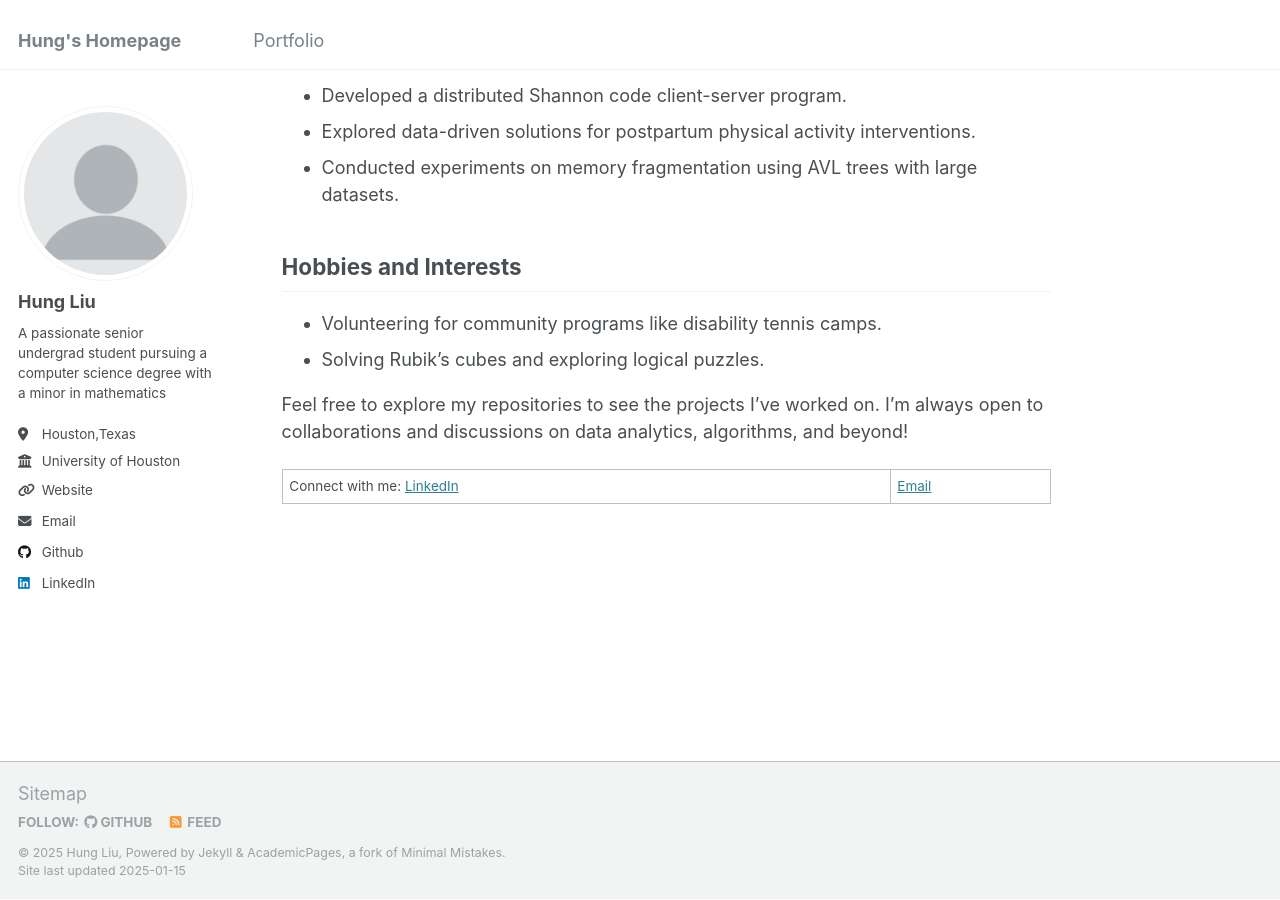
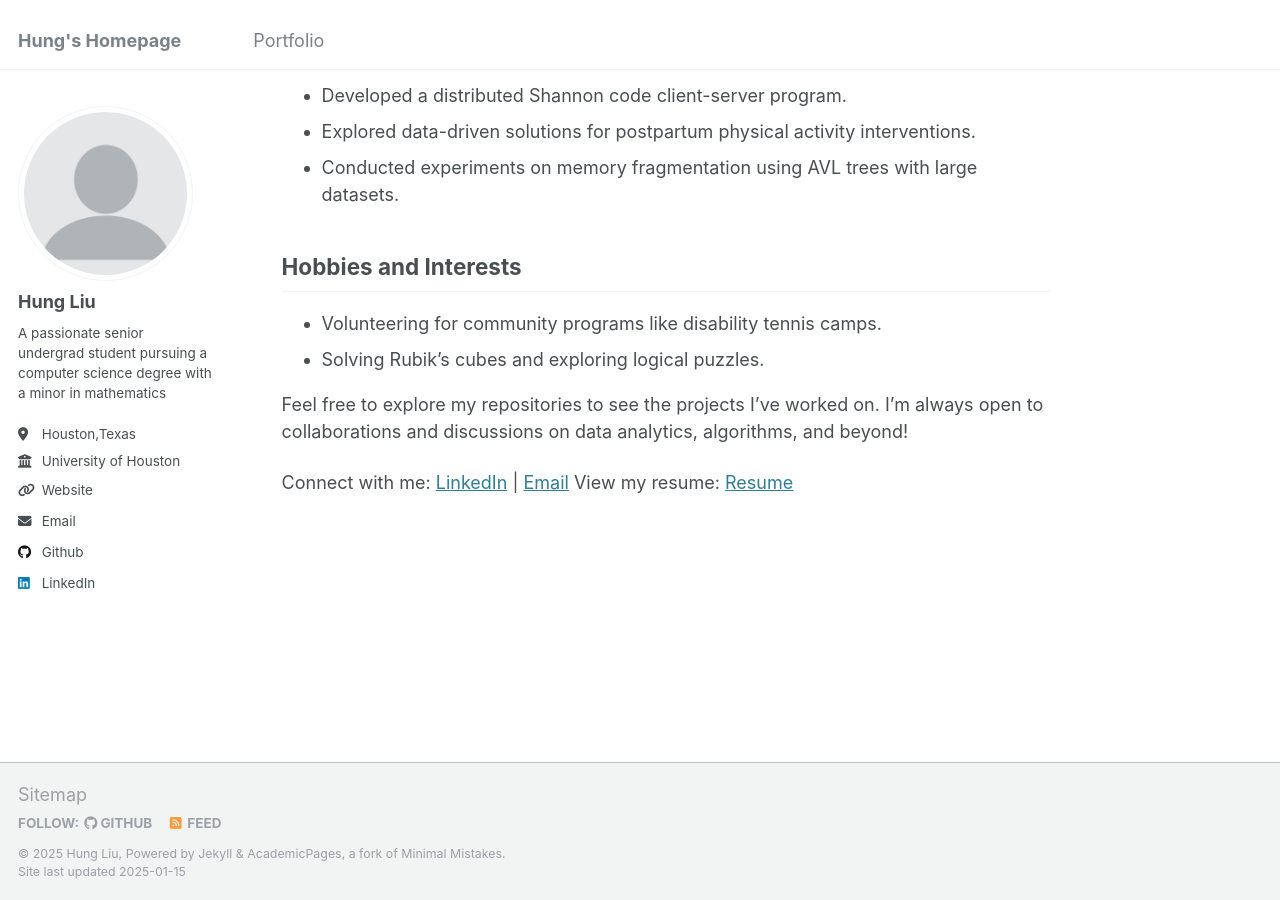
Before and after one commit to sunnySKL/sunnySKL.github.io, a Jekyll site: the page built from _pages/about.md, in a window 1280 px wide and 900 px high, scrolled down 823 px. Built offline with Jekyll 4.4.1, drawn with Linux system fonts in a browser that asks for light colours.

Commit message:
Update about.md

```diff
--- a/_pages/about.md
+++ b/_pages/about.md
@@ -35,3 +35,4 @@ Hi, I'm **Hung Liu**, a seninor ungraduate pursing a Bachelor of Computer Scienc
 Feel free to explore my repositories to see the projects I’ve worked on. I’m always open to collaborations and discussions on data analytics, algorithms, and beyond!
 
 Connect with me: [LinkedIn](hung-liu0) | [Email](mailto:hungliu.contact@gmail.com)
+View my resume: [Resume](files/Resume.pdf)
```
